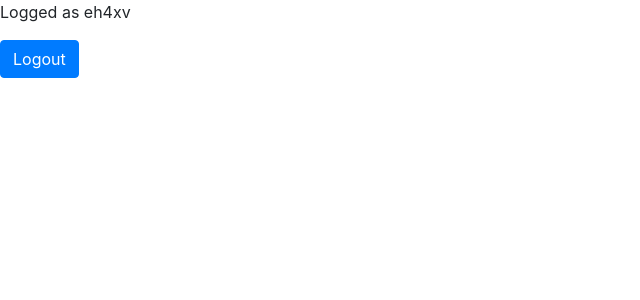
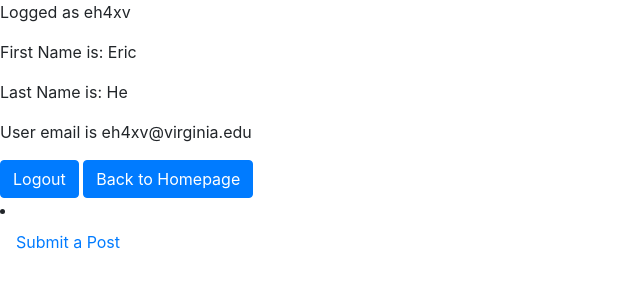
Before and after one commit to EricHe2000/UVACraigsList, a Django app: page /profile/ in a window 1280 px wide. Shown: the top 300 px of the page, without its empty margins (0-640 px from the left). Run offline with Django 3.2, Linux system fonts and the light colour scheme; a user stored in the database is signed in; some libraries are stand-ins or nearby versions.

Commit message:
we got logout to work, but some URLS are still fucked

```diff
--- a/login/templates/login/profile.html
+++ b/login/templates/login/profile.html
@@ -1,44 +1,7 @@
 
 
-<!--
-{% block head %}
-<title>Profile</title>
-{% endblock %}
-
-{% block body %}
-<div class="container">
-    <h1>Profile</h1>
-    <h3>We have some Data but will need you to fill in some more!</h3>
-    <p>Username: {{ user }}</p>
-    <p>First name: {{ user.first_name }}</p>
-    <p>Last name: {{ user.last_name }}</p>
-
-    <form action="/your-name/" method="post">
-    <label for="your_ID">Computing ID: </label>
-    <input id="your_name" type="text" name="your_name" value="{{ current_name }}">
-    <input type="submit" value="OK">
-	</form>
-
-	 <form action="/your-email/" method="post">
-    <label for="email">UVA Email: </label>
-    <input id="Email" type="email" name="Email" value="{{ user.email }}">
-    <input type="submit" value="OK">
-	</form>
-
-	<form action="/your-phone/" method="post">
-    <label for="Phone">Phone Number: </label>
-    <input id="Email" type="number" name="Phone" value="{{ user.phone }}">
-    <input type="submit" value="OK">
-	</form>
-
-	<form action="/your-address/" method="post">
-    <label for="Phone">UVA Address: </label>
-    <input id="Address" type="text" name="address" value="{{ user.address }}">
-    <input type="submit" value="OK">
-</div>
 
 
-{% endblock %} -->
 
 <!doctype html>
 <html lang="en">
@@ -54,9 +17,19 @@
 <body>
     {% if user.is_authenticated %}
     <p>Logged as {{ user.username }}</p>
-      <a class="btn btn-primary" href="{% url 'login:logout' %}">Logout</a>
+    <p> First Name is: {{user.first_name}}</p>
+    <p> Last Name is: {{user.last_name}}</p>
+    <p> User email is {{user.email}}</p>
+
+    <a class="btn btn-primary" href="logout">Logout</a>
     {% else %}
     {% include "index11.html" %}
     {% endif %}
+
+    <a class="btn btn-primary" href="\">Back to Homepage</a>
+    <li class="nav-item">
+        <a class="nav-link" href="posts/">Submit a Post</a>
+    </li>
+
 </body>
 </html>
--- a/login/urls.py
+++ b/login/urls.py
@@ -9,7 +9,10 @@ from django.conf import settings
 
 
 app_name = 'login'
+
 urlpatterns= [
 	path('', TemplateView.as_view(template_name='login/profile.html')),
-	path('logout', logout, {'next_page': settings.LOGOUT_REDIRECT_URL},name='logout'),
+	path('logout', views.logout_view),
+	path('posts/',include('posts.urls')),
+	path('posts/newpost/',include('posts.urls')),
     ]
--- a/login/views.py
+++ b/login/views.py
@@ -25,3 +25,4 @@ def index(request):
 
 def logout_view(request):
     logout(request)
+    return redirect('/')
--- a/posts/templates/posts/newPost.html
+++ b/posts/templates/posts/newPost.html
@@ -26,7 +26,7 @@
 		<input type="submit" value="Submit"/> -->
 
 
-			<div style="width: 600px; text-align: left;">
+			<div style="width: 600px; text-align: center;">
 			<form action="/" method="post">
 				{% csrf_token %}
 				{{form}}
--- a/resources/htmlFiles/header.html
+++ b/resources/htmlFiles/header.html
@@ -40,8 +40,9 @@
 						<a class="nav-link" href="/profile/">Google Connect</a>
 					</li>
 
+
 					<li class="nav-item">
-						<a class="nav-link" href="posts/newpost">New Post</a>
+						<a class="nav-link" href="post/newpost">New Post</a>
 					</li>
 
 				</ul>
```
Also changed, not shown: mysite/settings.py (+6 -1 lines), db.sqlite3, login/templates/login/index.html (indentation only). Lines whose indentation alone changed are shown as unchanged.
